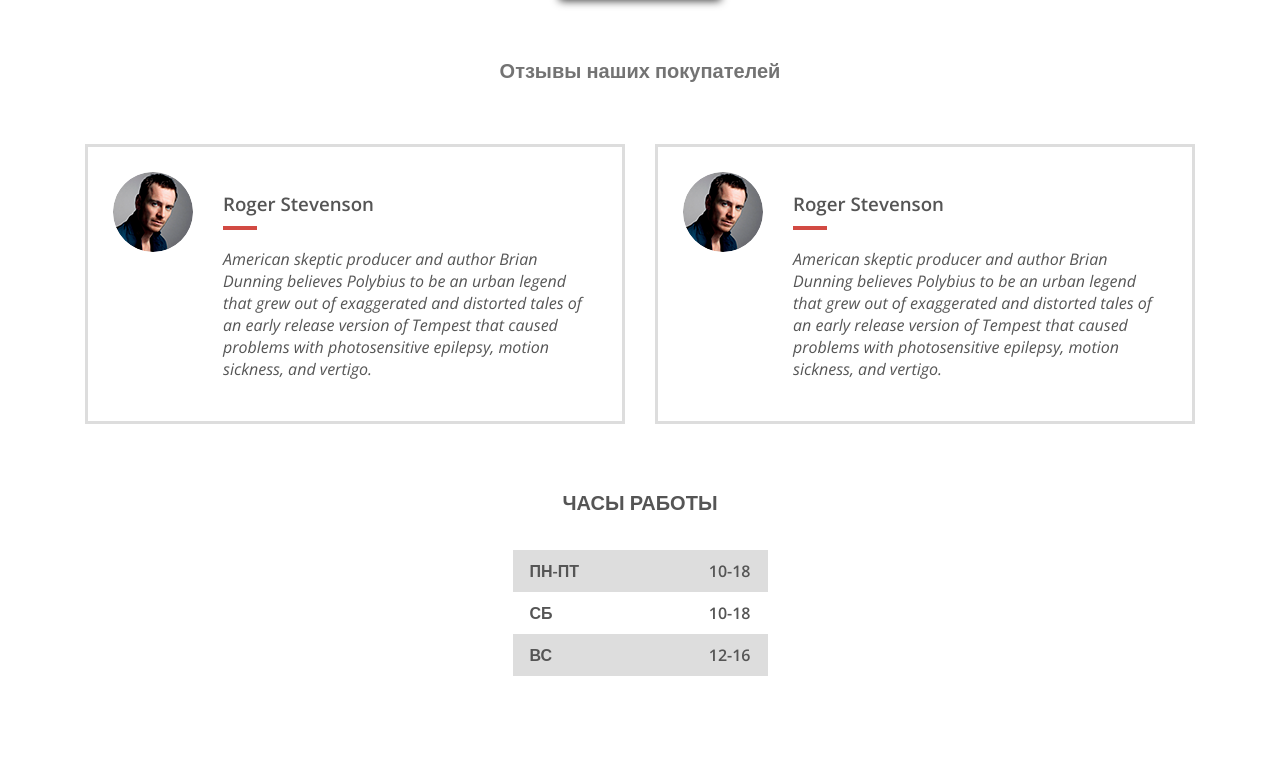
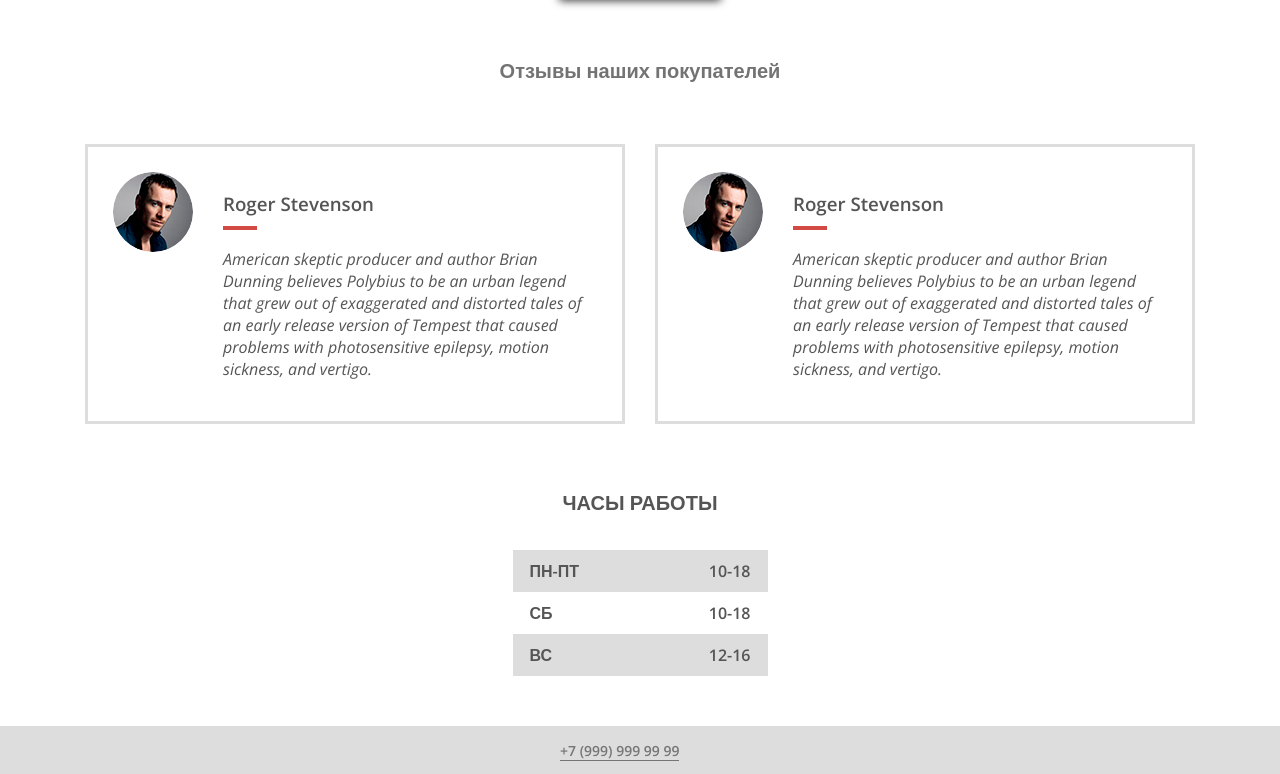
Before and after one commit to aleksandr-staetskiy/Zeustrak, a plain HTML site: page index.html in a window 1280 px wide. Shown: the part 569-1343 px from the top of the page. Before the commit the page ends 1245 px from the top, so only its background shows below. Drawn offline with nearby package versions, Linux system fonts and the light colour scheme.

Commit message:
footer layout

```diff
--- a/index.html
+++ b/index.html
@@ -127,6 +127,15 @@
       </div>
     </div>
   </section>
+  <footer class="footer">
+    <div class="container">
+      <div class="row justify-content-around">
+        <div class="col-lg-2 col-md-4 col-sm-4">
+          <a class="footer__number" href="tel:+79999999999">+7 (999) 999 99 99</a>
+        </div>
+      </div>
+    </div>
+  </footer>
 
 </body>
 
--- /dev/null
+++ b/scss/_footer.scss
@@ -0,0 +1,13 @@
+.footer {
+    margin-top: 50px;
+    background: $bg;
+    padding: 13px 0px;
+
+    &__number{
+        font-size: 14px;
+        color: #767676;
+        @include semi-bold;
+        border-bottom: 1px solid #767676;
+
+    }
+}
--- a/scss/_global.scss
+++ b/scss/_global.scss
@@ -10,3 +10,7 @@ a {
     text-decoration: none;
     color: inherit;
 }
+
+.text-center {
+    text-align: center!important;
+}
--- a/scss/style.scss
+++ b/scss/style.scss
@@ -8,3 +8,4 @@
 @import 'feedback';
 @import 'review';
 @import 'schedule';
+@import 'footer';
```
Also changed, not shown: css/style.css, 1 other file.
